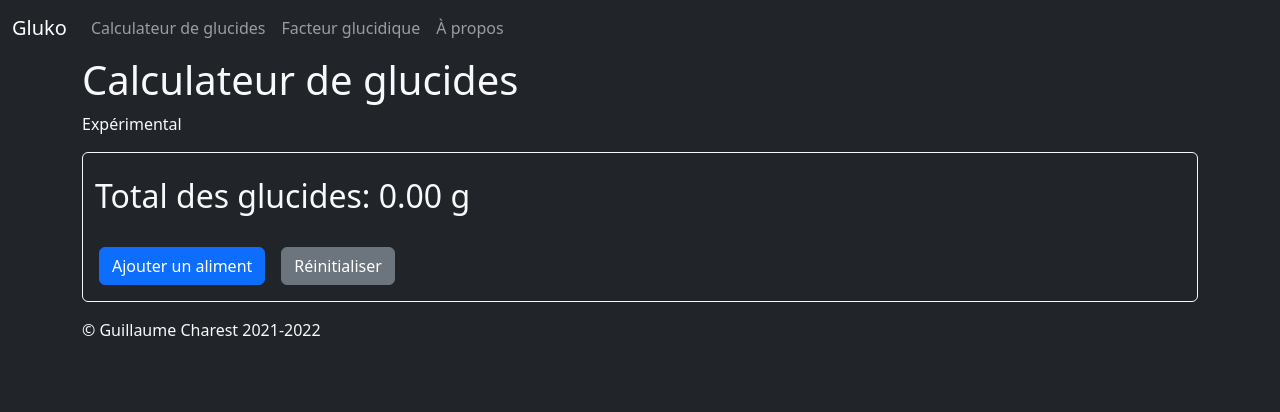
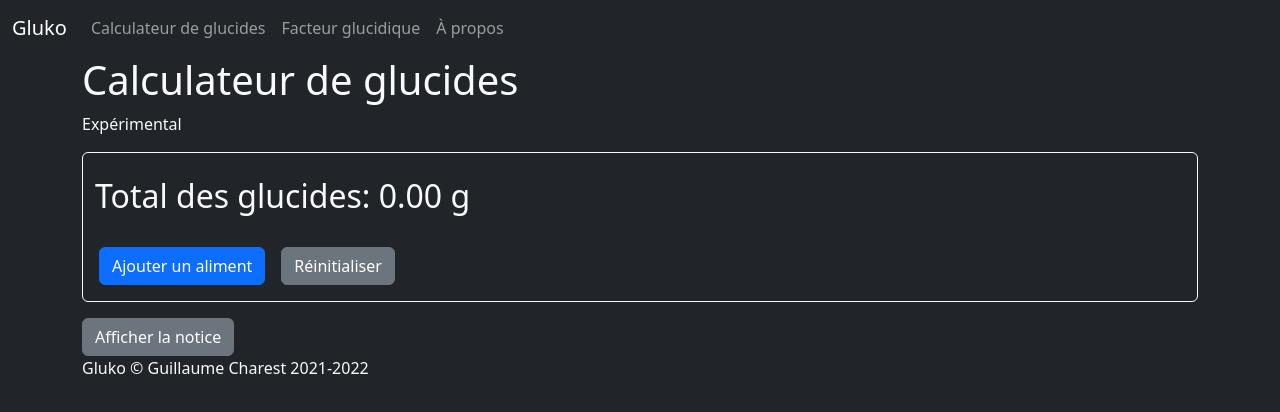
Before and after one commit to gcharest/gluko, a Vue app: page / in a window 1280 px wide. Shown: the top 412 px of the page. Built offline with nearby package versions, Linux system fonts and the light colour scheme.

Commit message:
feat: add notice toggle button

```diff
--- a/src/components/BaseFooter.vue
+++ b/src/components/BaseFooter.vue
@@ -1,7 +1,56 @@
+<script setup lang="ts"></script>
 <template>
   <footer class="footer mt-auto py-3 bg-dark">
     <div class="container">
-      <span class="text-light">© Guillaume Charest 2021-2022</span>
+      <div class="row">
+        <div class="col">
+          <button
+            type="button"
+            class="btn btn-secondary"
+            data-bs-toggle="modal"
+            data-bs-target="#experiment"
+          >
+            {{ $t("Display Notice") }}
+          </button>
+          <Teleport to="body">
+            <div
+              class="modal modal-fullscreen-md-down fade"
+              id="experiment"
+              tabindex="-1"
+              aria-hidden="false"
+            >
+              <div class="modal-dialog bg-light">
+                <div class="modal-header">
+                  <h5 class="modal-title" id="experimentLabel">
+                    {{ $t("Notice") }}
+                  </h5>
+                </div>
+                <div class="modal-body">
+                  <div class="row">
+                    <div class="col">
+                      <p>{{ $t("Experiment Notice") }}</p>
+                    </div>
+                  </div>
+                </div>
+                <div class="modal-footer">
+                  <button
+                    type="button"
+                    class="btn btn-secondary"
+                    data-dismiss="modal"
+                  >
+                    {{ $t("Close") }}
+                  </button>
+                </div>
+              </div>
+            </div>
+          </Teleport>
+        </div>
+      </div>
+      <div class="row">
+        <div class="col">
+          <span class="text-light">Gluko © Guillaume Charest 2021-2022</span>
+        </div>
+      </div>
     </div>
   </footer>
 </template>
```
